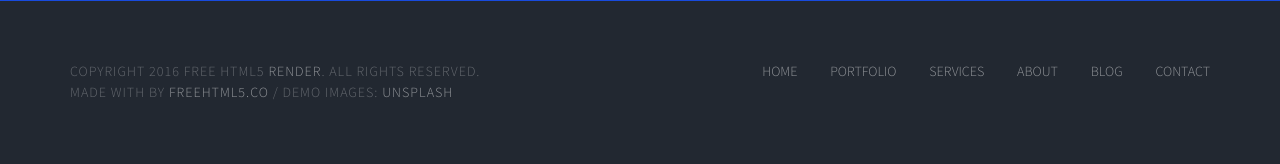
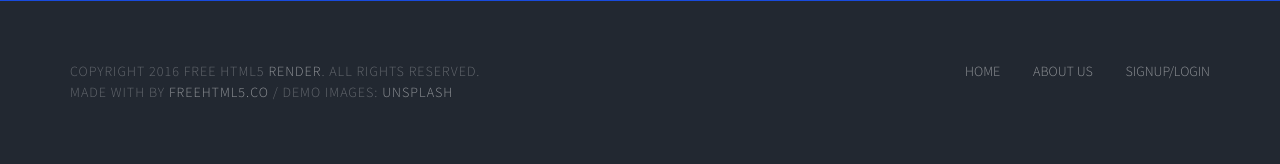
Before and after one commit to echocli/cs4640, a PHP site: page /index.php in a window 1280 px wide. Shown: the part 1793-1957 px from the top of the page. Run offline with PHP 8.4, Linux system fonts and the light colour scheme; some web fonts are replaced.

Commit message:
edited footer to 3 links

```diff
--- a/nonmem_footer.php
+++ b/nonmem_footer.php
@@ -7,12 +7,9 @@
 						</div>
 						<div class="col-md-6">
 							<ul class="footer-menu">
-								<li><a href="#">Home</a></li>
-								<li><a href="#">Portfolio</a></li>
-								<li><a href="#">Services</a></li>
-								<li><a href="#">About</a></li>
-								<li><a href="#">Blog</a></li>
-								<li><a href="#">Contact</a></li>
+								<li><a href="index.php">Home</a></li>
+								<li><a href="aboutus.php">About Us</a></li>
+								<li><a href="#">Signup/Login</a></li>
 							</ul>
 						</div>
 					</div>
```
